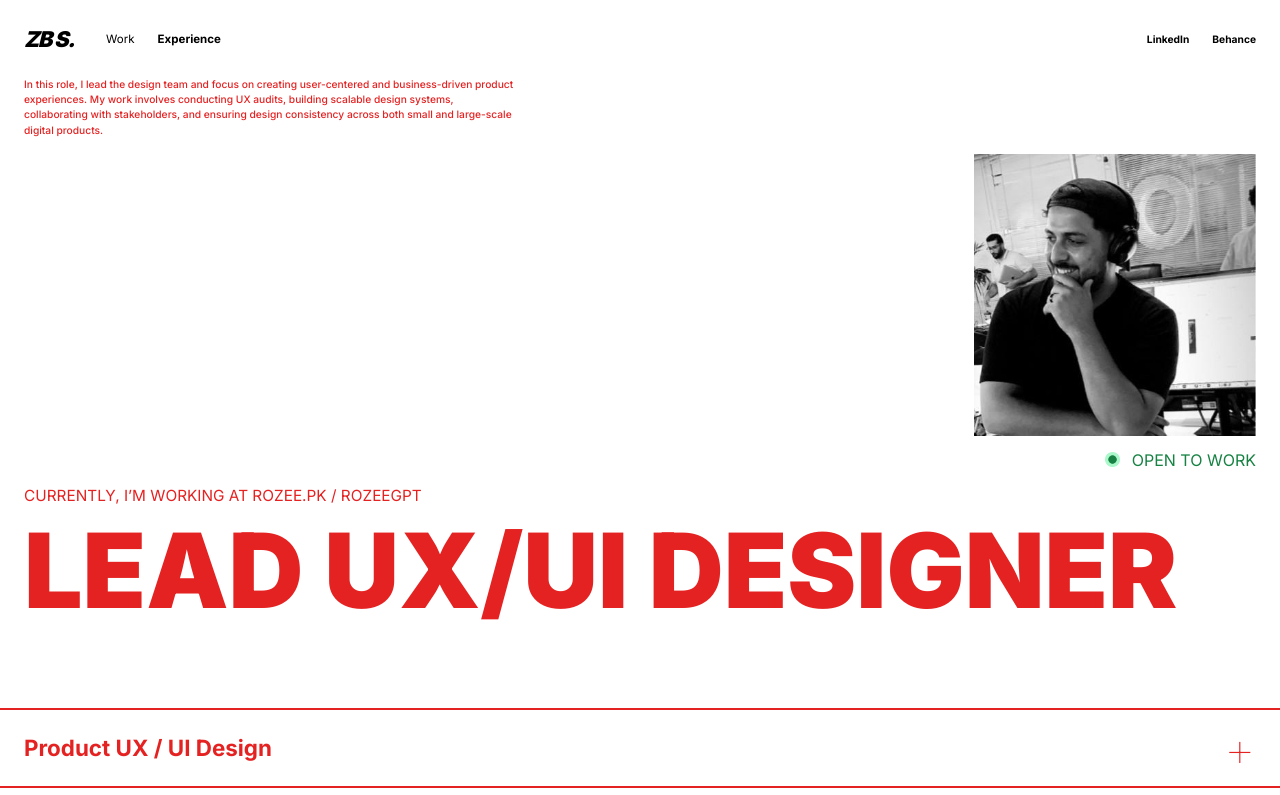
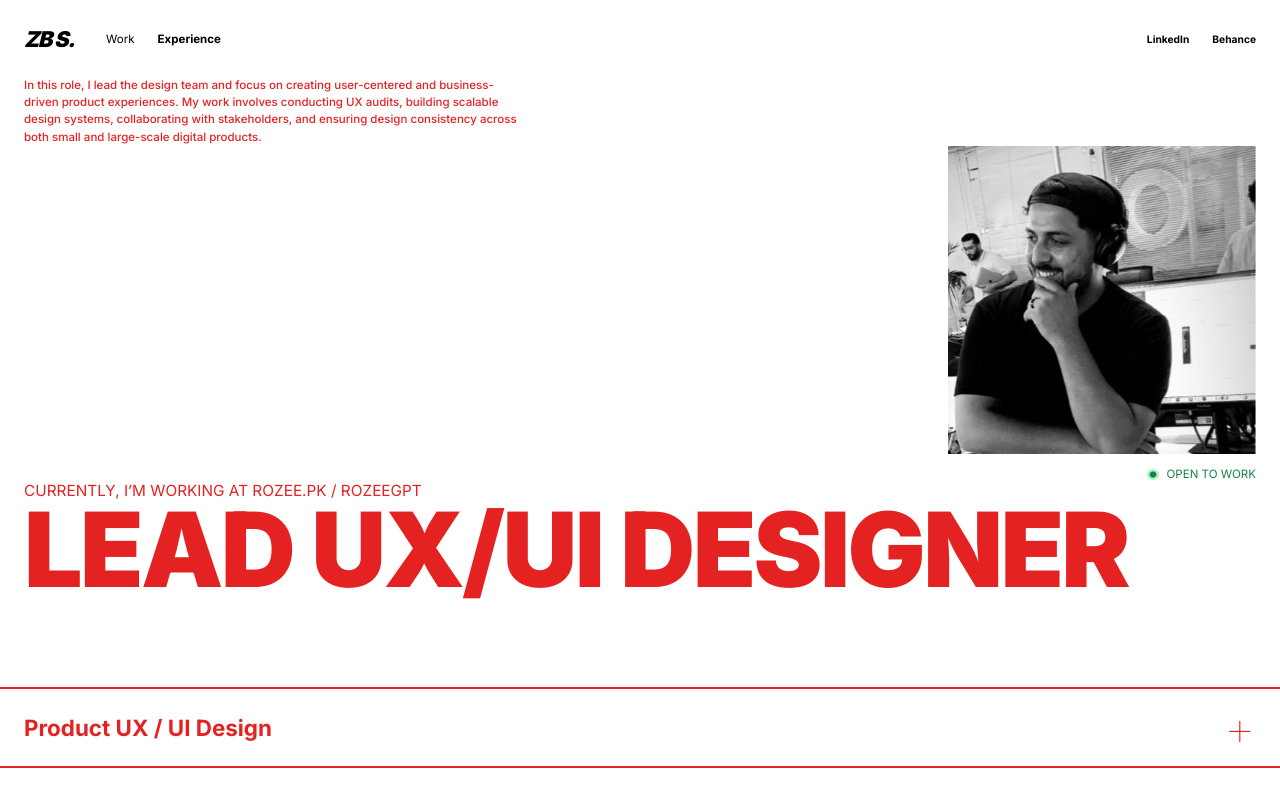
Before and after one commit to talha-amr/Client-Portfolio, a React (Vite) app: page /experience in a window 1280 px wide. Shown: the top 795 px of the page. Built offline with nearby package versions, Linux system fonts and the light colour scheme.

Commit message:
fixed layout again

```diff
--- a/src/pages/Experience.jsx
+++ b/src/pages/Experience.jsx
@@ -8,14 +8,14 @@ const Experience = () => {
         <section className='min-h-dvh w-screen'>
             <Navbar activePage={"experience"} />
             <div className="w-full px-6 mx-auto">
-                <div className="flex flex-col w-full justify-start items-start py-[6vw] gap-4">
-                    <p className='font-medium max-w-[40%] text-theme-red text-[0.8vw]'>In this role, I lead the design team and focus on creating user-centered and business-driven product experiences. My work involves conducting UX audits, building scalable design systems, collaborating with stakeholders, and ensuring design consistency across both small and large-scale digital products.</p>
-                    <div className='w-[22vw] h-auto self-end flex flex-col gap-3'>
+                <div className="flex flex-col w-full justify-start items-start py-[6vw] gap-0">
+                    <p className='font-medium max-w-[40%] text-theme-red text-[0.9vw]'>In this role, I lead the design team and focus on creating user-centered and business-driven product experiences. My work involves conducting UX audits, building scalable design systems, collaborating with stakeholders, and ensuring design consistency across both small and large-scale digital products.</p>
+                    <div className='w-[25%]  self-end flex flex-col gap-3'>
                         <img src="/portfoliopic-zubair.jpg" alt="" className='w-full h-full object-contain' />
-                        <div className="flex items-center gap-3 self-end"><img src="/OnlineSymbol.png" alt="" className='w-[15px]' /><p className='uppercase text-[#178243]'>open to work</p></div>
+                        <div className="flex items-center gap-2 self-end"><img src="/OnlineSymbol.png" alt="" className='w-[0.9vw]' /><p className='uppercase text-[#178243] text-[0.9vw]'>open to work</p></div>
                     </div>
                     <p className='text-theme-red uppercase text-[1.2vw] leading-none'>Currently, I’m working at Rozee.pk / RozeeGPT</p>
-                    <p className='text-[8.1vw] font-black text-theme-red uppercase leading-none'>Lead UX/UI Designer</p>
+                    <p className='text-[8.1vw] font-black text-theme-red uppercase tracking-tight leading-none'>Lead UX/UI Designer</p>
                 </div>
             </div>
                 <Accordion />
```
